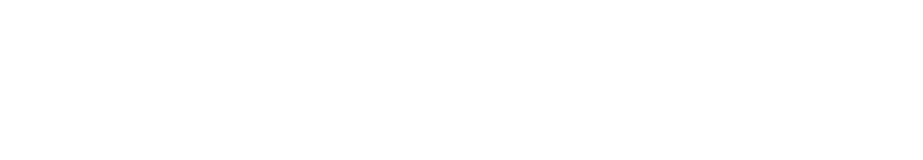
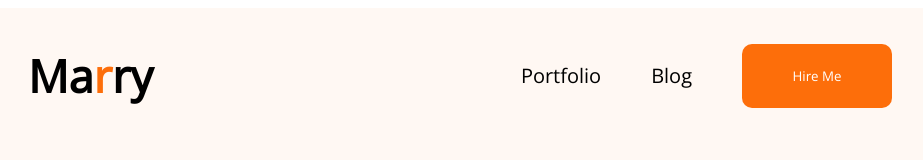
Before and after one commit to Amirulislamsohan/practise-portfolio, a plain HTML site: page index.html in a window 1280 px wide. Shown: the whole page, without its empty margins (180-1103 px from the left). Drawn offline with nearby package versions, Linux system fonts and the light colour scheme.

Commit message:
Pushing Nav bar

```diff
--- a/index.html
+++ b/index.html
@@ -6,10 +6,27 @@
     <meta http-equiv="X-UA-Compatible" content="IE=edge">
     <meta name="viewport" content="width=device-width, initial-scale=1.0">
     <title>Practise Portfolio</title>
+    <link rel="stylesheet" href="styles/style.css">
+
+    <!-- add font family ....................... -->
+    <link rel="preconnect" href="https://fonts.googleapis.com">
+    <link rel="preconnect" href="https://fonts.gstatic.com" crossorigin>
+    <link
+        href="https://fonts.googleapis.com/css2?family=Inter&family=Open+Sans:ital@0;1&family=Poppins:wght@500&display=swap"
+        rel="stylesheet">
 </head>
 
 <body>
-
+    <header>
+        <nav>
+            <h1 class="primary-title">Ma<span class="primary-color">r</span>ry</h1>
+            <ul>
+                <li>Portfolio</li>
+                <li>Blog</li>
+                <li><button class="primary-btn">Hire Me</button></li>
+            </ul>
+        </nav>
+    </header>
 </body>
 
 </html>
--- /dev/null
+++ b/styles/style.css
@@ -0,0 +1,52 @@
+* {
+    font-family: Open Sans;
+}
+
+/* primary classes styels  */
+.primary-color {
+    color: #fd6e0a;
+}
+
+.primary-title {
+    font-size: 45px;
+    font-weight: 800;
+}
+
+.primary-btn {
+    width: 150px;
+    height: 64px;
+    background-color: #fd6e0a;
+    color: white;
+    border: 0;
+    border-radius: 10px;
+}
+
+/* header styles .............................. */
+
+header {
+    background-color: #FFF8F3;
+
+    height: 837px;
+}
+
+nav {
+    display: flex;
+    justify-content: space-between;
+    align-items: center;
+
+    margin: 0 200px;
+
+}
+
+nav ul {
+    list-style: none;
+    display: flex;
+
+}
+
+ul li {
+    margin-left: 50px;
+    font-size: 20px;
+    display: flex;
+    align-items: center;
+}
```
